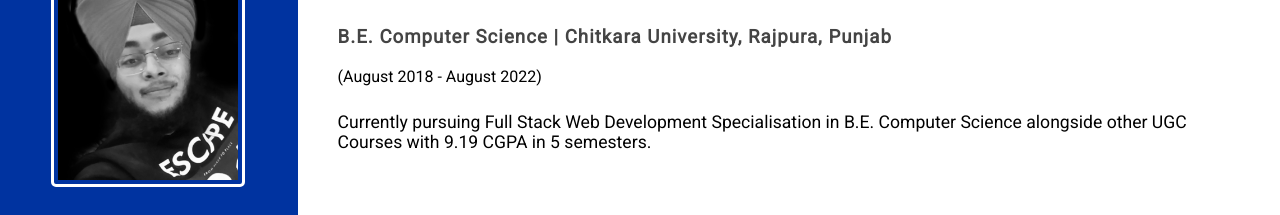
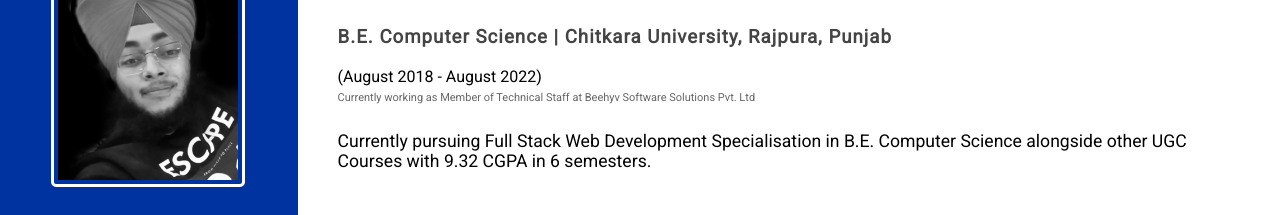
Before and after one commit to sanjampreet-singh/sanjampreet-singh, a plain HTML site: page index.html in a window 1280 px wide. Shown: the part 84-299 px from the top of the page. Drawn offline with Linux system fonts and the light colour scheme.

Commit message:
Update index.html

```diff
--- a/index.html
+++ b/index.html
@@ -50,9 +50,10 @@
       <h2>Education</h2>
       <h3>B.E. Computer Science | Chitkara University, Rajpura, Punjab</h3>
       <div>(August 2018 - August 2022)</div>
+      <span style="font-size: 11px; color: #666; font-weight: 500">Currently working as Member of Technical Staff at Beehyv Software Solutions Pvt. Ltd</span>
       <p>
         Currently pursuing Full Stack Web Development Specialisation in B.E. Computer Science
-        alongside other UGC Courses with 9.19 CGPA in 5 semesters.
+        alongside other UGC Courses with 9.32 CGPA in 6 semesters.
       </p>
     </div>
     <br />
```
